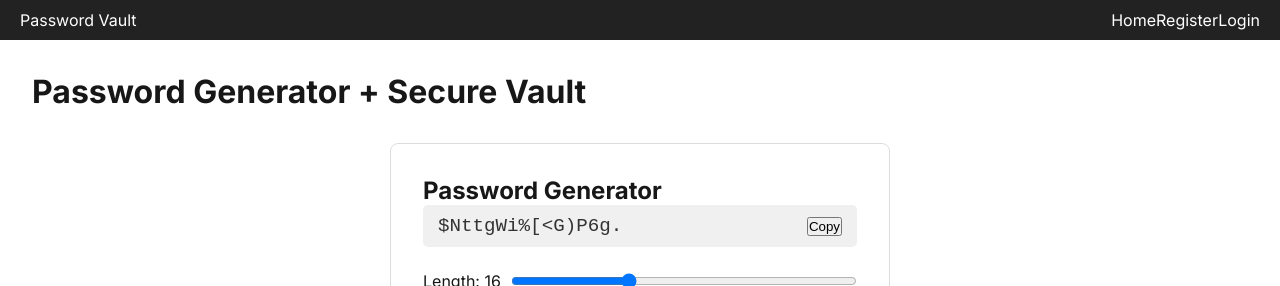
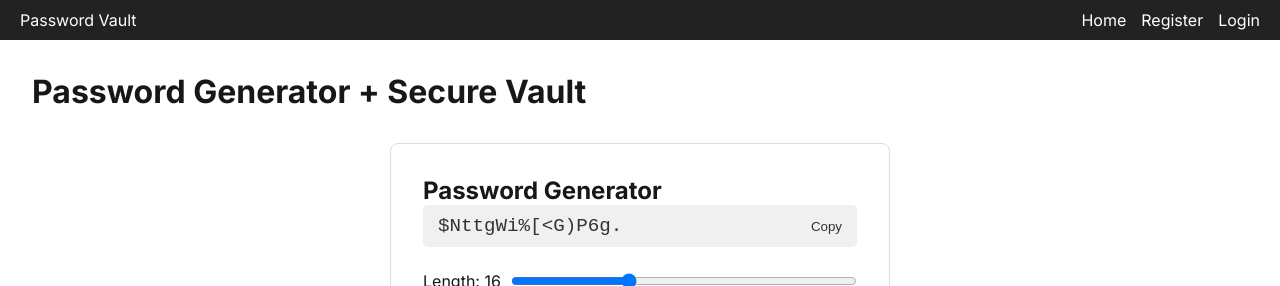
Before and after one commit to chandulakkimsetti/password-vault, a Next.js app in the folder client/: page / in a window 1280 px wide. Shown: the top 286 px of the page. Built offline with nearby package versions, Linux system fonts and the light colour scheme.

Commit message:
fix(client): correct navbar link spacing

```diff
--- a/client/src/components/Navbar.module.css
+++ b/client/src/components/Navbar.module.css
@@ -15,13 +15,13 @@
   text-decoration: none;
 }
 
-.navbar-links a {
+.navbarLinks a {
   color: white;
   text-decoration: none;
   margin-left: 15px;
 }
 
-.navbar-links a:hover {
+.navbarLinks a:hover {
   color: #ddd;
 }
 
--- a/client/src/components/PasswordGenerator.module.css
+++ b/client/src/components/PasswordGenerator.module.css
@@ -49,3 +49,10 @@
   cursor: pointer;
   font-size: 1rem;
 }
+
+.passwordDisplay button{
+    color:#333;
+    background-color: #f0f0f0;
+    border: none;
+    font-weight: 500;
+}
```
